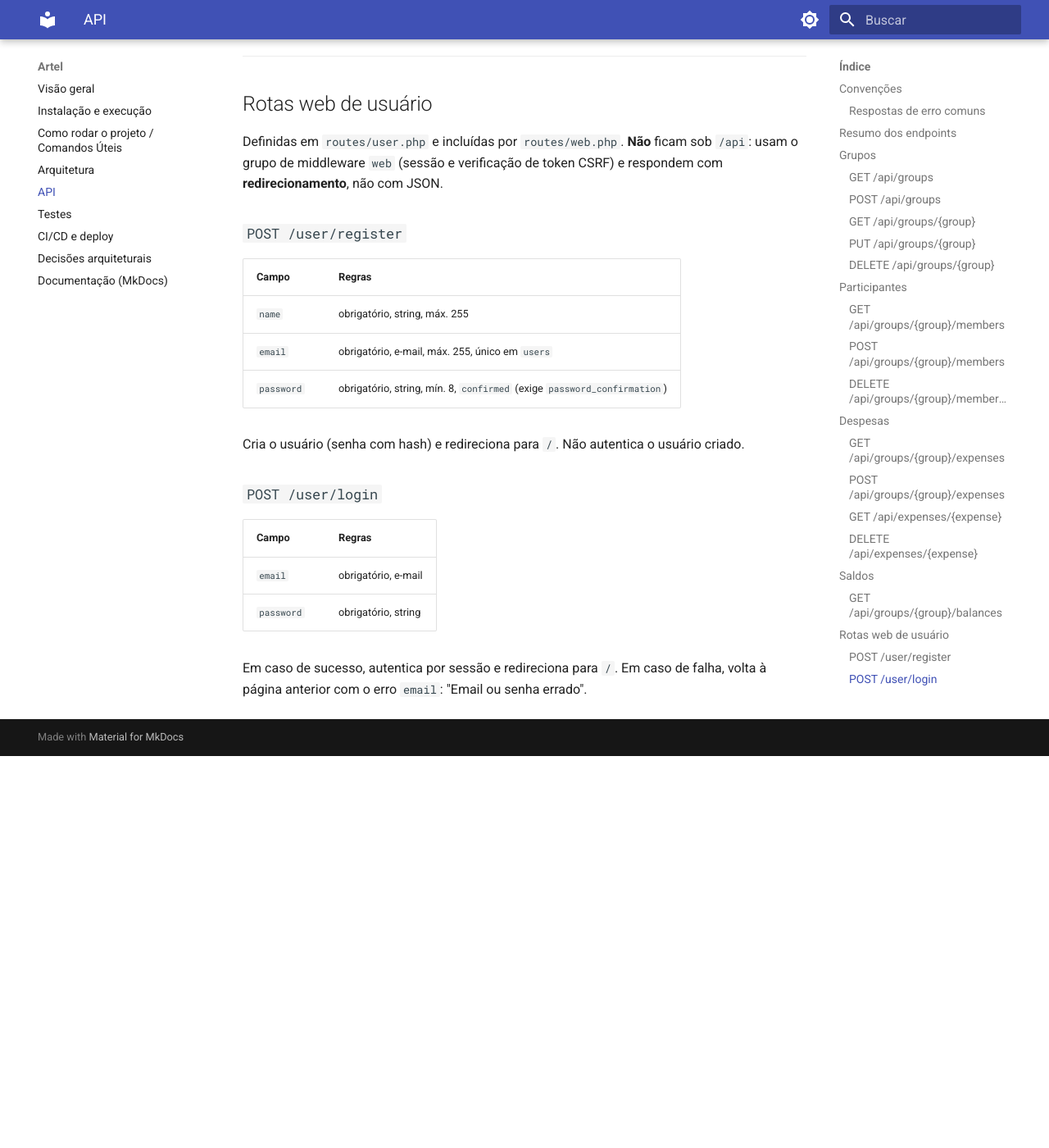
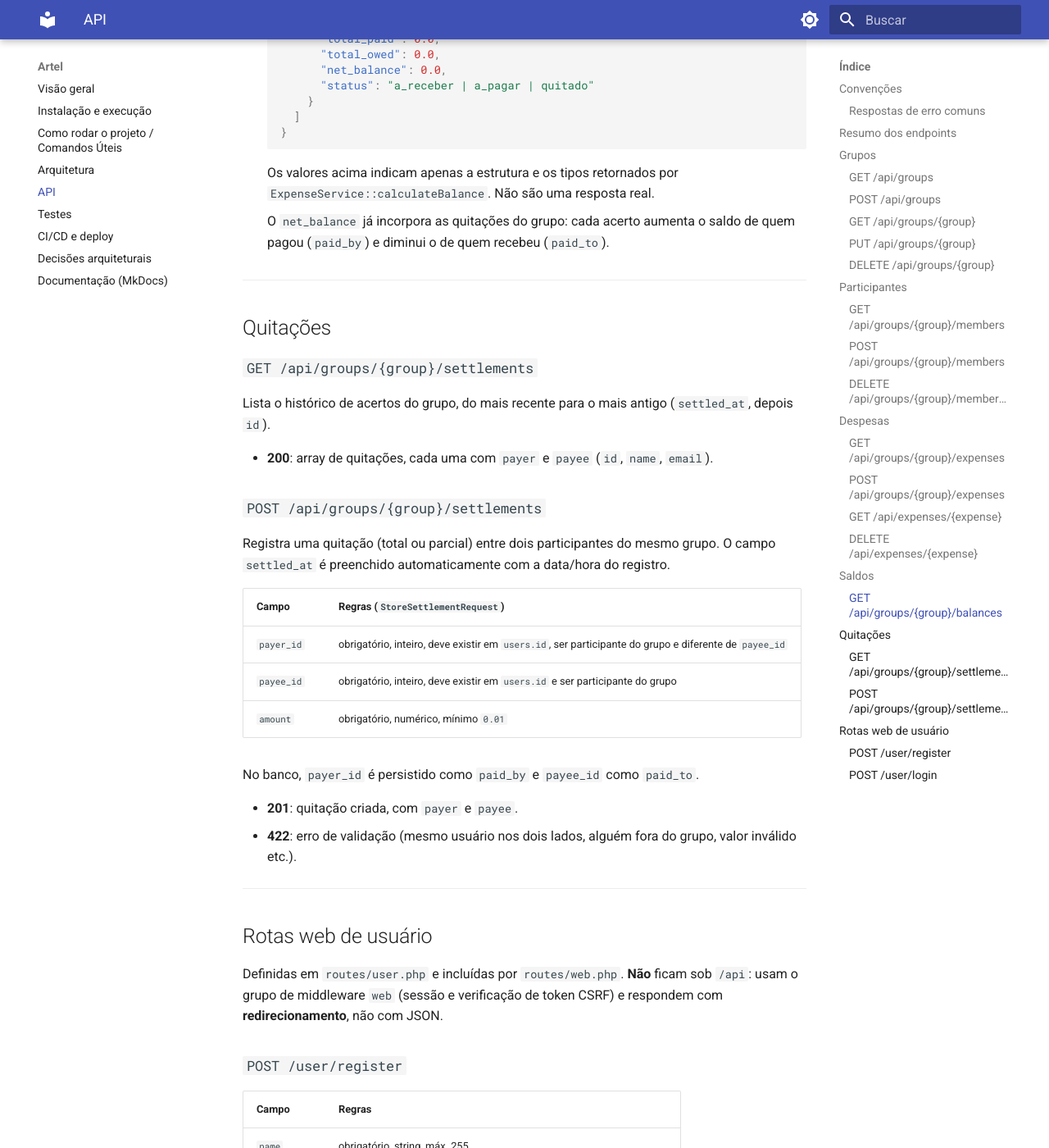
Before and after one commit to C14-Inatel-2026-2/Artel, an MkDocs documentation site: the page built from docs/api.md, in a window 1280 px wide and 1400 px high, scrolled down 5567 px. Shown: the whole window at 82% size. Built offline with MkDocs 1.6.1 and Material for MkDocs 9.7.7, drawn with Linux system fonts in a browser that asks for light colours; before the commit the page ends 6489 px from its top, so only the background shows below that; some of the changed text lies outside the part shown.

Commit message:
docs: document settlements API and balance rules for US05

```diff
--- a/docs/api.md
+++ b/docs/api.md
@@ -34,6 +34,8 @@ Base: `http://localhost:8000/api` (prefixo `/api` aplicado pelo Laravel às rota
 | GET | `/api/groups/{group}/expenses` | `ExpenseController@index` | Lista as despesas do grupo |
 | POST | `/api/groups/{group}/expenses` | `ExpenseController@store` | Registra uma despesa |
 | GET | `/api/groups/{group}/balances` | `GroupBalanceController@index` | Saldos do grupo |
+| GET | `/api/groups/{group}/settlements` | `SettlementController@index` | Histórico de quitações do grupo |
+| POST | `/api/groups/{group}/settlements` | `SettlementController@store` | Registra uma quitação entre dois participantes |
 | GET | `/api/expenses/{expense}` | `ExpenseController@show` | Detalha uma despesa |
 | DELETE | `/api/expenses/{expense}` | `ExpenseController@destroy` | Exclui uma despesa |
 
@@ -177,6 +179,33 @@ Remove as parcelas e a despesa (em uma transação).
 
     Os valores acima indicam apenas a estrutura e os tipos retornados por `ExpenseService::calculateBalance`. Não são uma resposta real.
 
+    O `net_balance` já incorpora as quitações do grupo: cada acerto aumenta o saldo de quem pagou (`paid_by`) e diminui o de quem recebeu (`paid_to`).
+
+---
+
+## Quitações
+
+### `GET /api/groups/{group}/settlements`
+
+Lista o histórico de acertos do grupo, do mais recente para o mais antigo (`settled_at`, depois `id`).
+
+- **200**: array de quitações, cada uma com `payer` e `payee` (`id`, `name`, `email`).
+
+### `POST /api/groups/{group}/settlements`
+
+Registra uma quitação (total ou parcial) entre dois participantes do mesmo grupo. O campo `settled_at` é preenchido automaticamente com a data/hora do registro.
+
+| Campo | Regras (`StoreSettlementRequest`) |
+|---|---|
+| `payer_id` | obrigatório, inteiro, deve existir em `users.id`, ser participante do grupo e diferente de `payee_id` |
+| `payee_id` | obrigatório, inteiro, deve existir em `users.id` e ser participante do grupo |
+| `amount` | obrigatório, numérico, mínimo `0.01` |
+
+No banco, `payer_id` é persistido como `paid_by` e `payee_id` como `paid_to`.
+
+- **201**: quitação criada, com `payer` e `payee`.
+- **422**: erro de validação (mesmo usuário nos dois lados, alguém fora do grupo, valor inválido etc.).
+
 ---
 
 ## Rotas web de usuário
```
Also changed, not shown: docs/arquitetura.md (+25 -9 lines), docs/index.md (+1 -0 lines).
